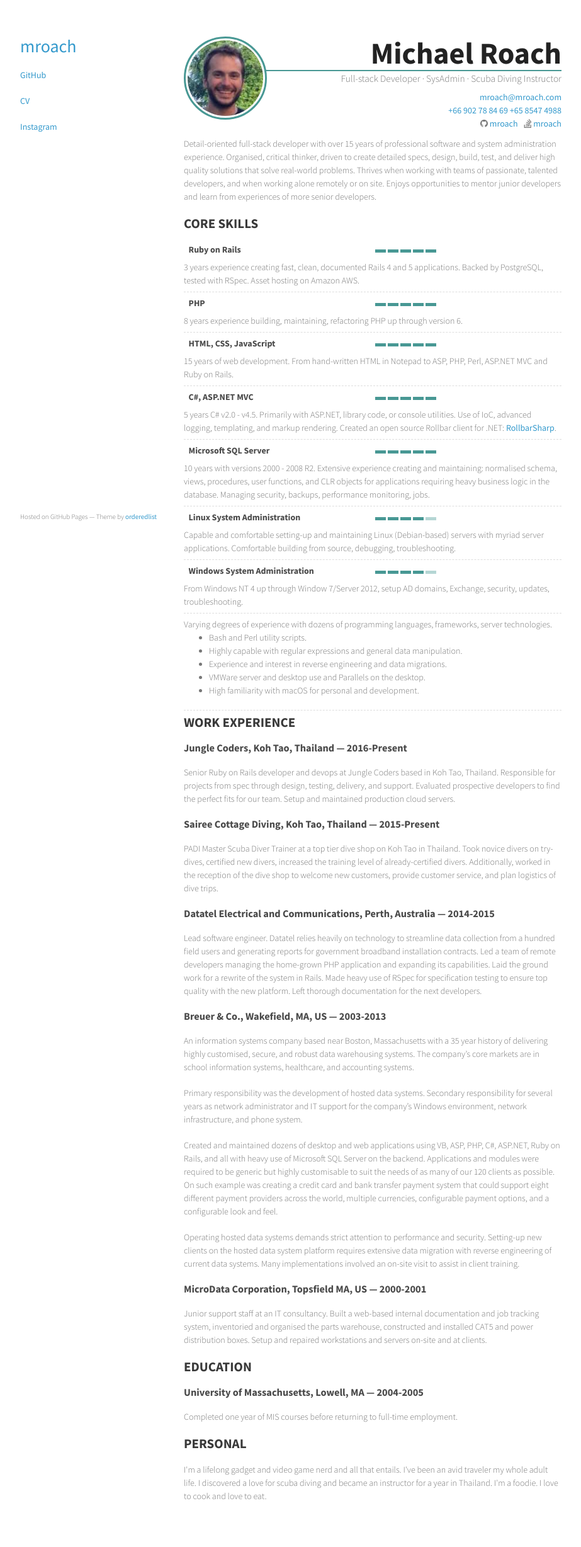
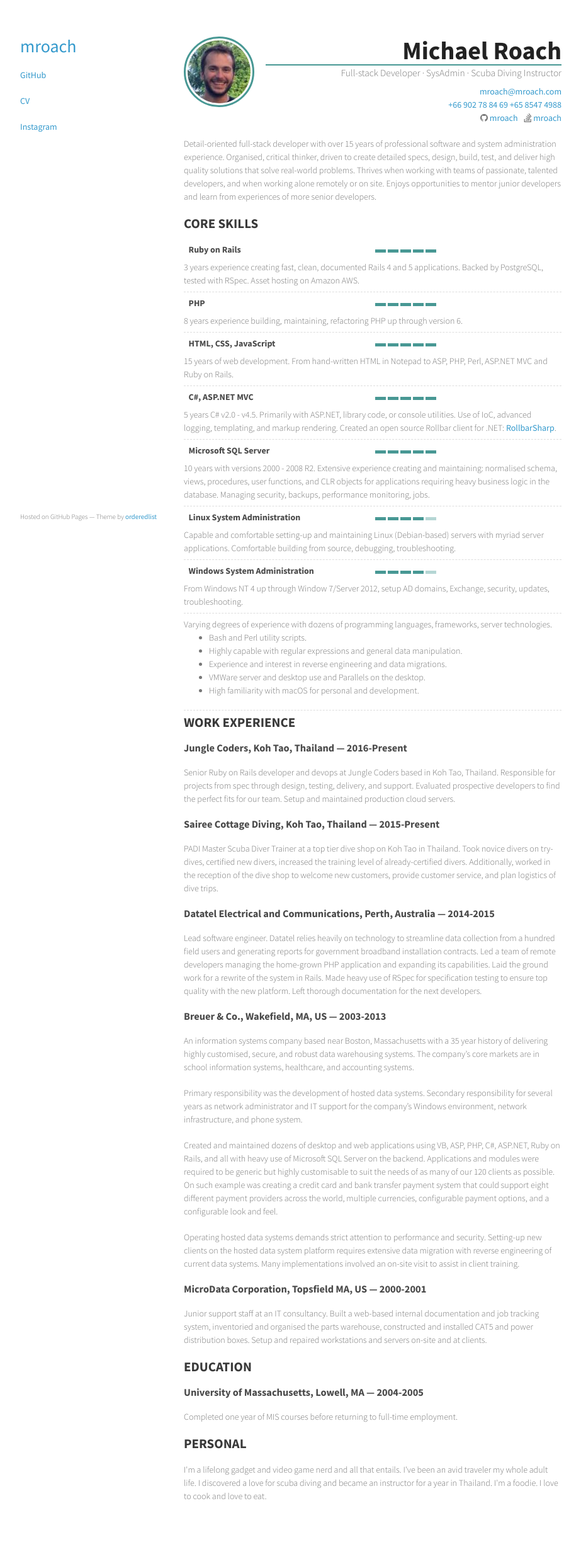
Before and after one commit to mroach/mroach.github.io, a Jekyll site: the page built from cv.html, in a window 1280 px wide. Shown: the whole page at 63% size, without its empty margins (178-1101 px from the left). Built offline with Jekyll 4.4.1, drawn with Linux system fonts in a browser that asks for light colours; nearby versions of some CDN libraries.

Commit message:
style: shrink header text and image

```diff
--- a/stylesheets/cv.scss
+++ b/stylesheets/cv.scss
@@ -15,7 +15,7 @@
     right; min-height: 160px;
     h1 {
       margin: 0 0;
-      font-size: 3rem;
+      font-size: 2.5rem;
       border-bottom:
       solid 2px #489894;
       margin-left: 130px;
@@ -23,7 +23,7 @@
     .photo {
       float: left;
       img {
-        height: 120px;
+        height: 100px;
         border-radius: 70px;
         padding: 3px;
         border: solid 3px #489894;
```
